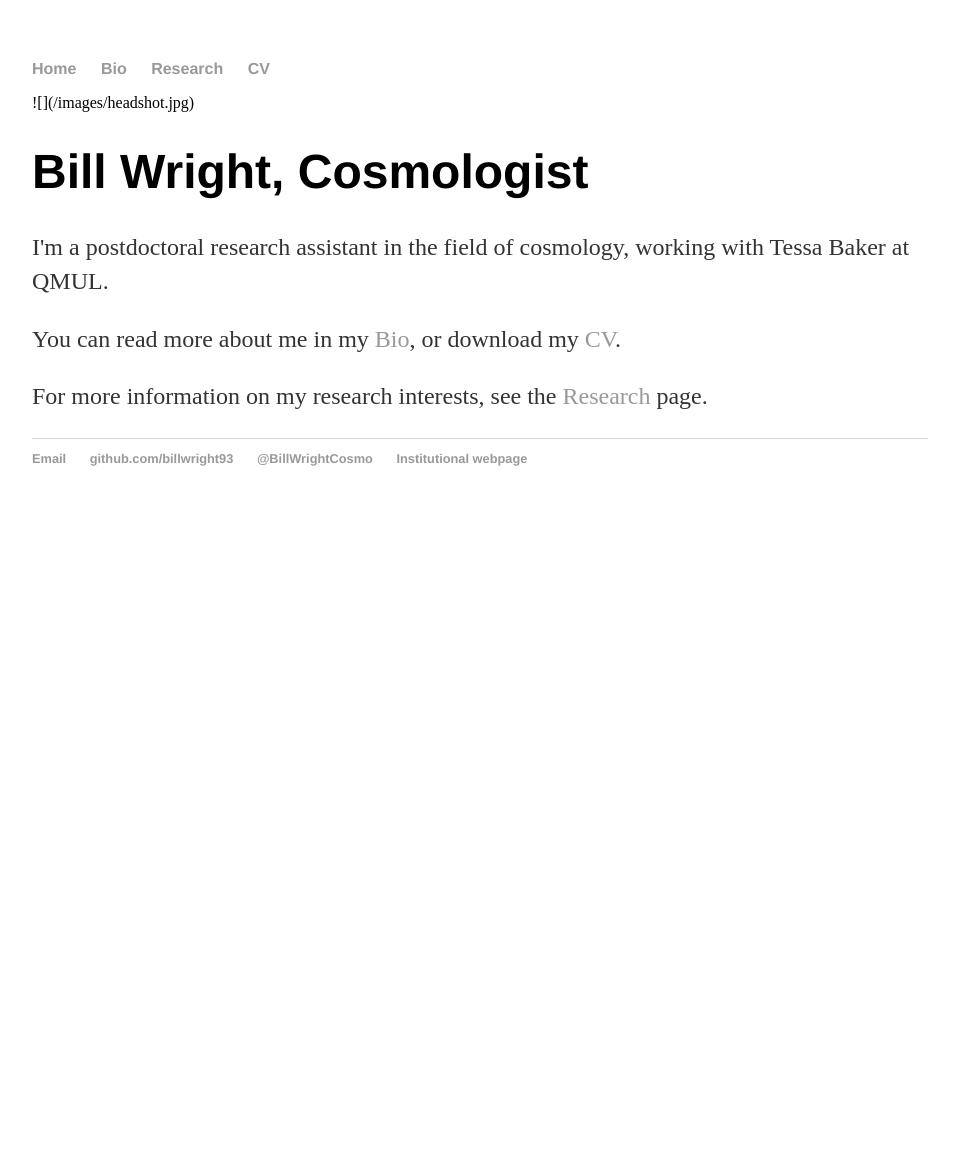
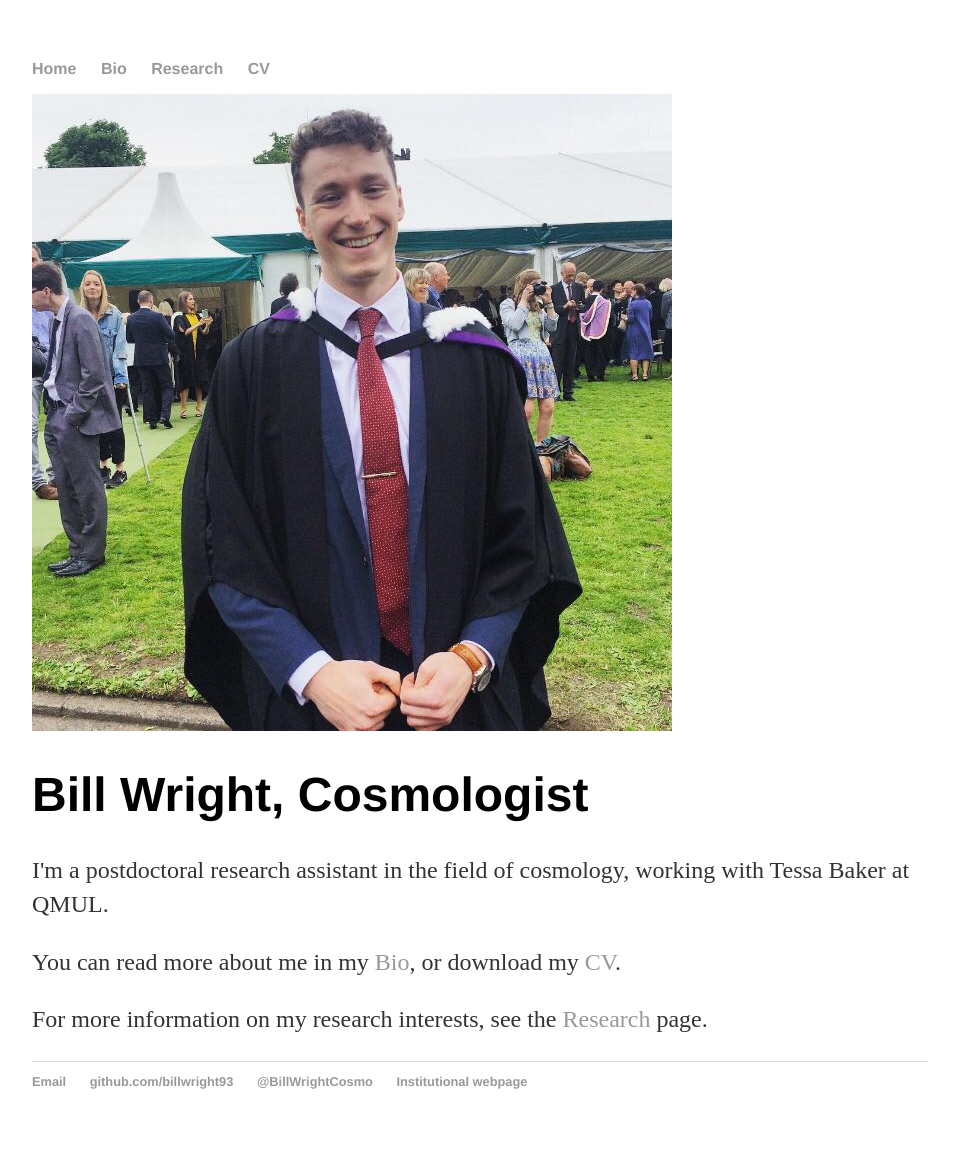
Before and after one commit to billwright93/billwright.github.io, a Jekyll site: the page built from index.html, in a window 1280 px wide. Shown: the whole page, without its empty margins (160-1119 px from the left). Built offline with Jekyll 4.4.1, drawn with Linux system fonts in a browser that asks for light colours; before the commit the page ends 900 px from its top, so only the background shows below that.

Commit message:
Second attempt to add an image to the default layout

```diff
--- a/_layouts/default.html
+++ b/_layouts/default.html
@@ -14,7 +14,7 @@
 				<li><a href="/pdfs/CV_academic.pdf" target="_blank">CV</a></li>
 	    		</ul>
 			</nav>
-			![](/images/headshot.jpg)
+			<img src="/images/headshot.jpg"/>
 			<div class="container">
 
 			{{ content }}
```
